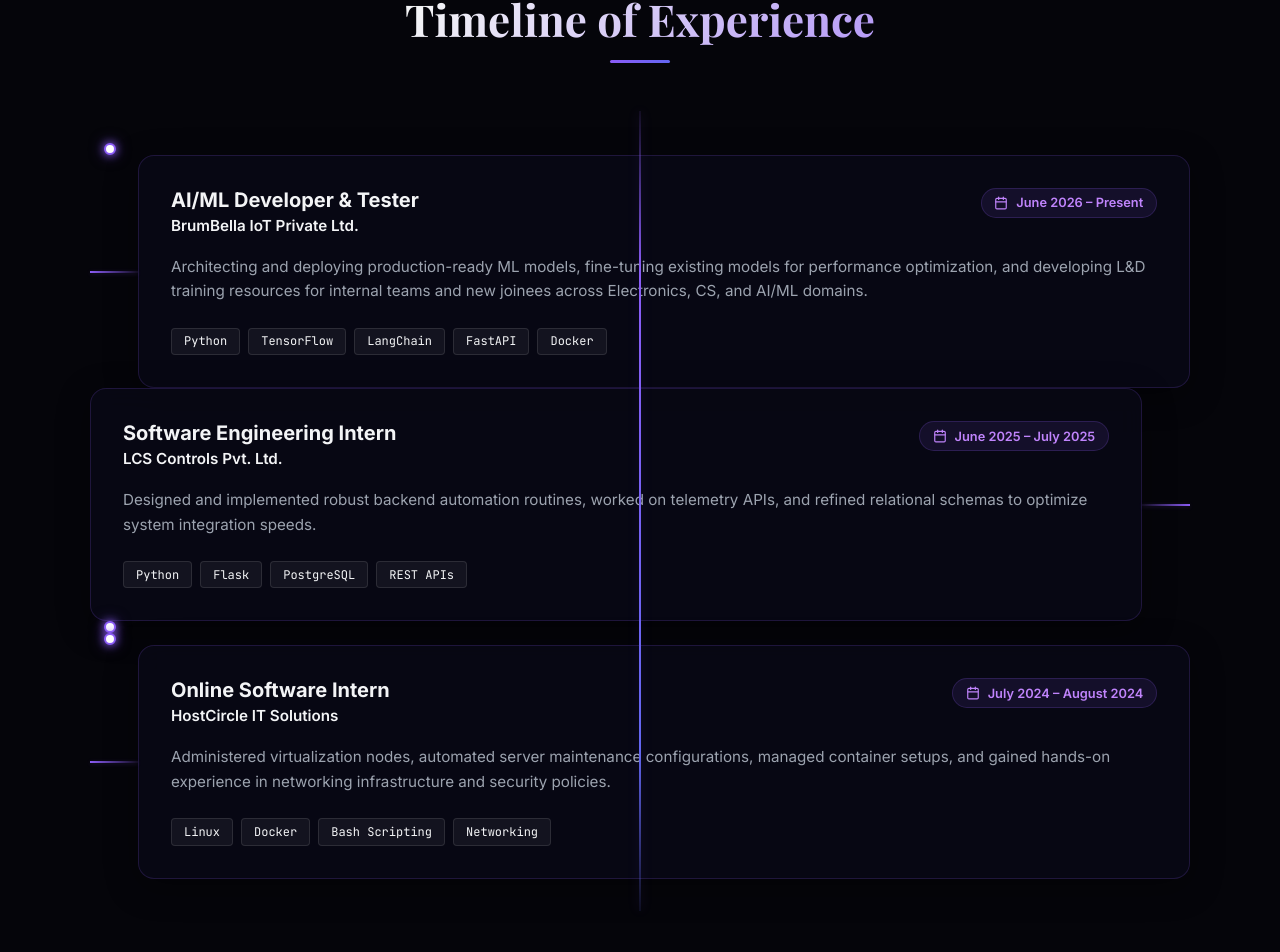
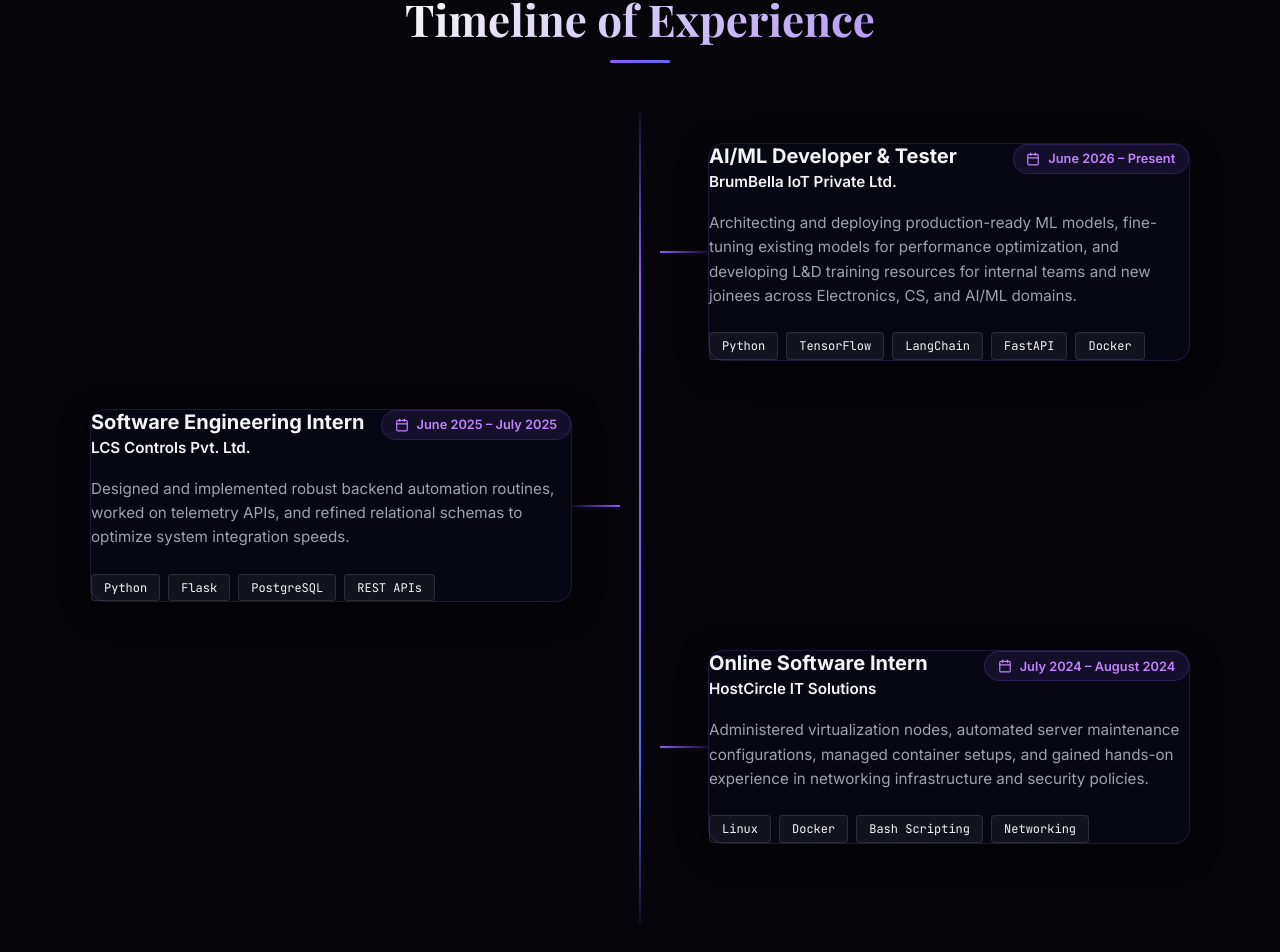
Before and after one commit to ffrazi/portfolio, a Next.js app in the folder portfolio-app/: page / in a window 1280 px wide. Shown: the part 1707-2659 px from the top of the page. Built offline with nearby package versions, Linux system fonts and the light colour scheme; no server answers; sample sign-in values are in the browser's storage; a web font is replaced by a local one.

Commit message:
fix: resolve styled-jsx match failure on motion.div by using native div wrapper for timeline row

```diff
--- a/portfolio-app/src/components/sections/Experience.tsx
+++ b/portfolio-app/src/components/sections/Experience.tsx
@@ -42,18 +42,17 @@
             // First item (index 0) on right (|_), second on left (_|), third on right (|_)
             const isLeft = index % 2 === 1;
             return (
-              <motion.div
-                key={index}
-                className="timeline-row"
-                initial={{ opacity: 0, y: 50 }}
-                whileInView={{ opacity: 1, y: 0 }}
-                viewport={{ once: true, margin: "-80px" }}
-                transition={{ duration: 0.6, delay: index * 0.15 }}
-              >
+              <div key={index} className="timeline-row">
                 {/* LEFT CARD */}
                 <div className={`timeline-side left-side ${isLeft ? 'has-card' : 'empty'}`}>
                   {isLeft && (
-                    <div className="timeline-card glass">
+                    <motion.div
+                      className="timeline-card glass"
+                      initial={{ opacity: 0, x: -50 }}
+                      whileInView={{ opacity: 1, x: 0 }}
+                      viewport={{ once: true, margin: "-80px" }}
+                      transition={{ duration: 0.6, delay: 0.1 }}
+                    >
                       <div className="card-header">
                         <div className="header-meta">
                           <span className="role">{exp.role}</span>
@@ -70,19 +69,31 @@
                           <span key={idx} className="tech-tag">{t}</span>
                         ))}
                       </div>
-                    </div>
+                    </motion.div>
                   )}
                 </div>
 
                 {/* CENTER DOT */}
                 <div className="timeline-center">
-                  <div className="timeline-dot" />
+                  <motion.div
+                    className="timeline-dot"
+                    initial={{ scale: 0 }}
+                    whileInView={{ scale: 1 }}
+                    viewport={{ once: true, margin: "-80px" }}
+                    transition={{ duration: 0.4, delay: 0.1 }}
+                  />
                 </div>
 
                 {/* RIGHT CARD */}
                 <div className={`timeline-side right-side ${!isLeft ? 'has-card' : 'empty'}`}>
                   {!isLeft && (
-                    <div className="timeline-card glass">
+                    <motion.div
+                      className="timeline-card glass"
+                      initial={{ opacity: 0, x: 50 }}
+                      whileInView={{ opacity: 1, x: 0 }}
+                      viewport={{ once: true, margin: "-80px" }}
+                      transition={{ duration: 0.6, delay: 0.1 }}
+                    >
                       <div className="card-header">
                         <div className="header-meta">
                           <span className="role">{exp.role}</span>
@@ -99,10 +110,10 @@
                           <span key={idx} className="tech-tag">{t}</span>
                         ))}
                       </div>
-                    </div>
+                    </motion.div>
                   )}
                 </div>
-              </motion.div>
+              </div>
             );
           })}
         </div>
```
